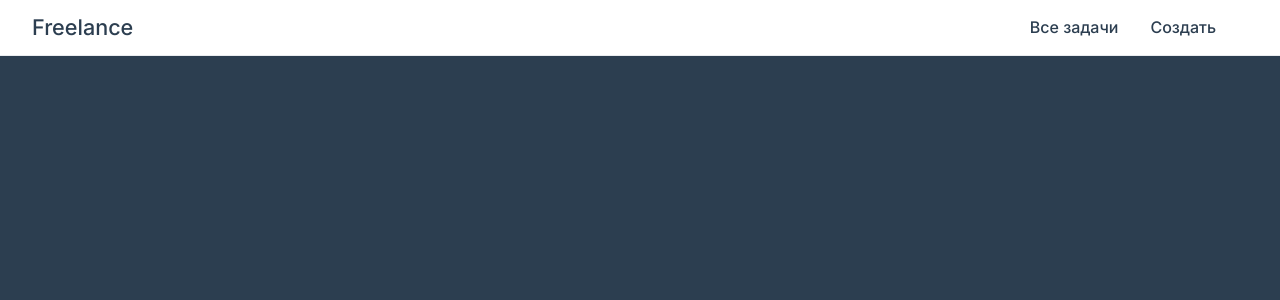
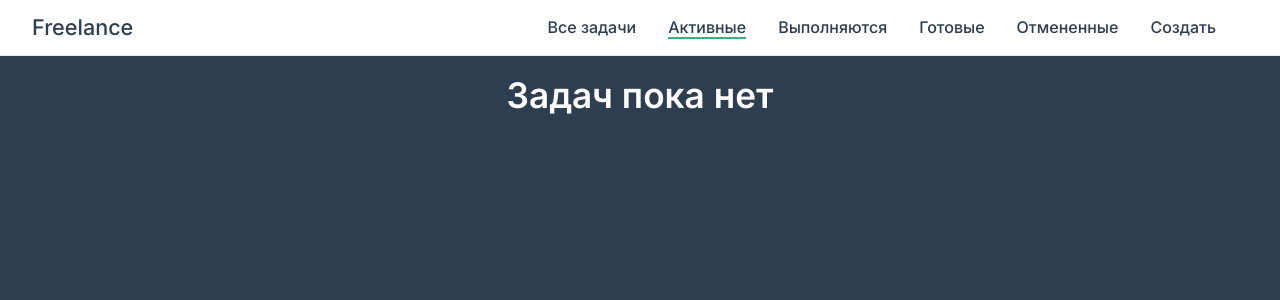
Before and after one commit to ilg2005/composition, a Vue app: page /active in a window 1280 px wide. Shown: the top 300 px of the page. Built offline with nearby package versions, Linux system fonts and the light colour scheme.

Commit message:
текущее состояние

```diff
--- a/src/components/TheNavbar.vue
+++ b/src/components/TheNavbar.vue
@@ -7,6 +7,18 @@
     <ul class="navbar-menu">
       <li>
         <router-link to="/">Все задачи</router-link>
+      </li>
+      <li>
+        <router-link to="/active">Активные</router-link>
+      </li>
+      <li>
+        <router-link to="/pending">Выполняются</router-link>
+      </li>
+      <li>
+        <router-link to="/done">Готовые</router-link>
+      </li>
+      <li>
+        <router-link to="/cancelled">Отмененные</router-link>
       </li>
       <li>
         <router-link to="/new">Создать</router-link>
--- a/src/router.js
+++ b/src/router.js
@@ -8,6 +8,10 @@ export default createRouter({
     routes: [
         {
             path: '/',
+            component: TasksView
+        },
+        {
+            path: '/:status?',
             component: TasksView
         },
         {
--- a/src/store.js
+++ b/src/store.js
@@ -26,6 +26,9 @@ export default createStore({
         },
         getActiveTasksNumber(state) {
             return state.tasks.filter(task => task.status === 'active').length
+        },
+        filterTasksByStatus: (state) => (payload) => {
+            return state.tasks.filter(task => task.status === payload)
         }
     }
 })
--- a/src/views/TasksView.vue
+++ b/src/views/TasksView.vue
@@ -25,17 +25,33 @@
 <script setup>
 import AppStatus from '../components/AppStatus'
 import {useStore} from 'vuex'
-import {useRouter} from 'vue-router'
+import {useRouter, useRoute} from 'vue-router'
 import ls from "@/use/localStorage";
+import {ref, watch} from "vue";
 
 const store = useStore()
 const router = useRouter()
+const route = useRoute()
 
-const tasks = ls.getTasksFromLocalStorage()
+let tasks = ref(ls.getTasksFromLocalStorage())
 
-if (tasks) {
-  store.commit('updateTasks', tasks)
+if (tasks.value) {
+  store.commit('updateTasks', tasks.value)
 }
+
+let status = route.params.status
+
+watch(() => route.path, () => {
+      status = route.params.status
+      if (status) {
+        tasks.value = store.getters.filterTasksByStatus(status)
+        console.log(tasks.value)
+      } else {
+        tasks.value = store.getters.getAllTasks
+      }
+    }
+)
+
 
 const activeTasksNumber = store.getters.getActiveTasksNumber
 
```
